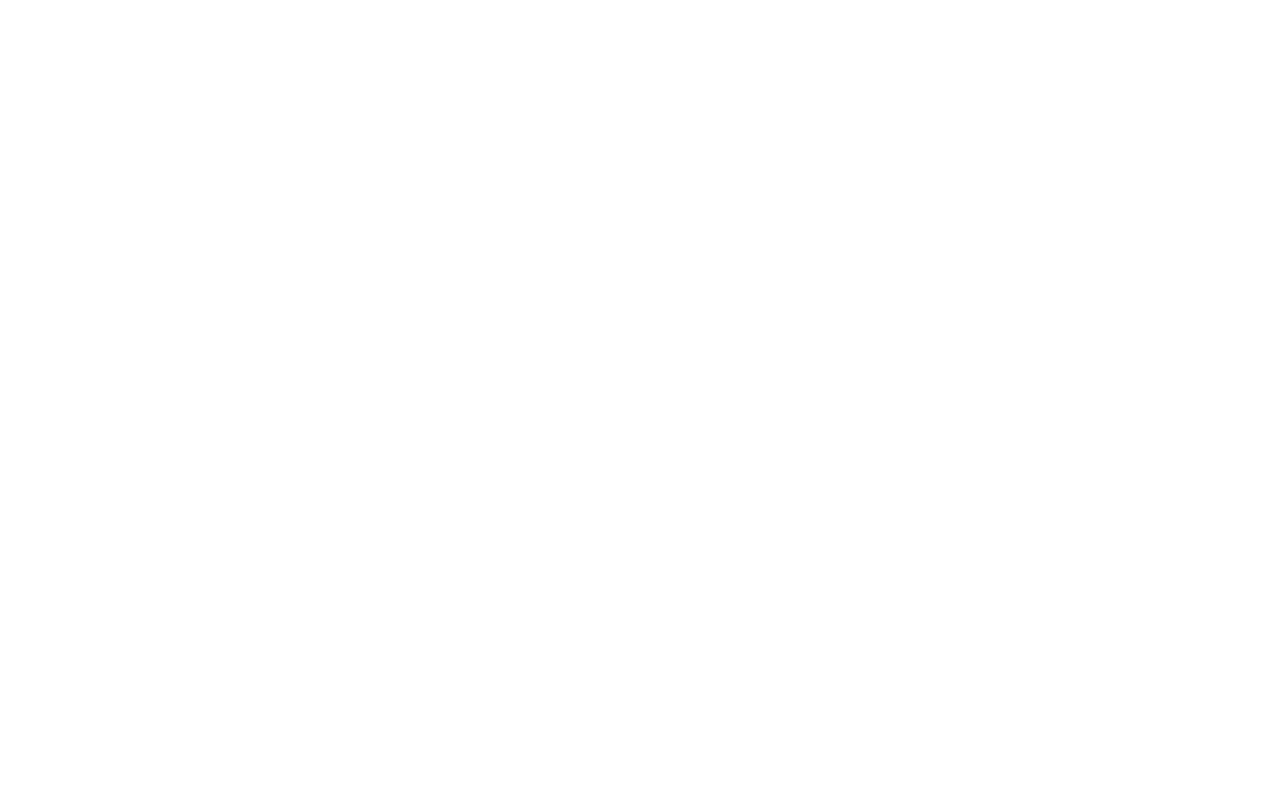
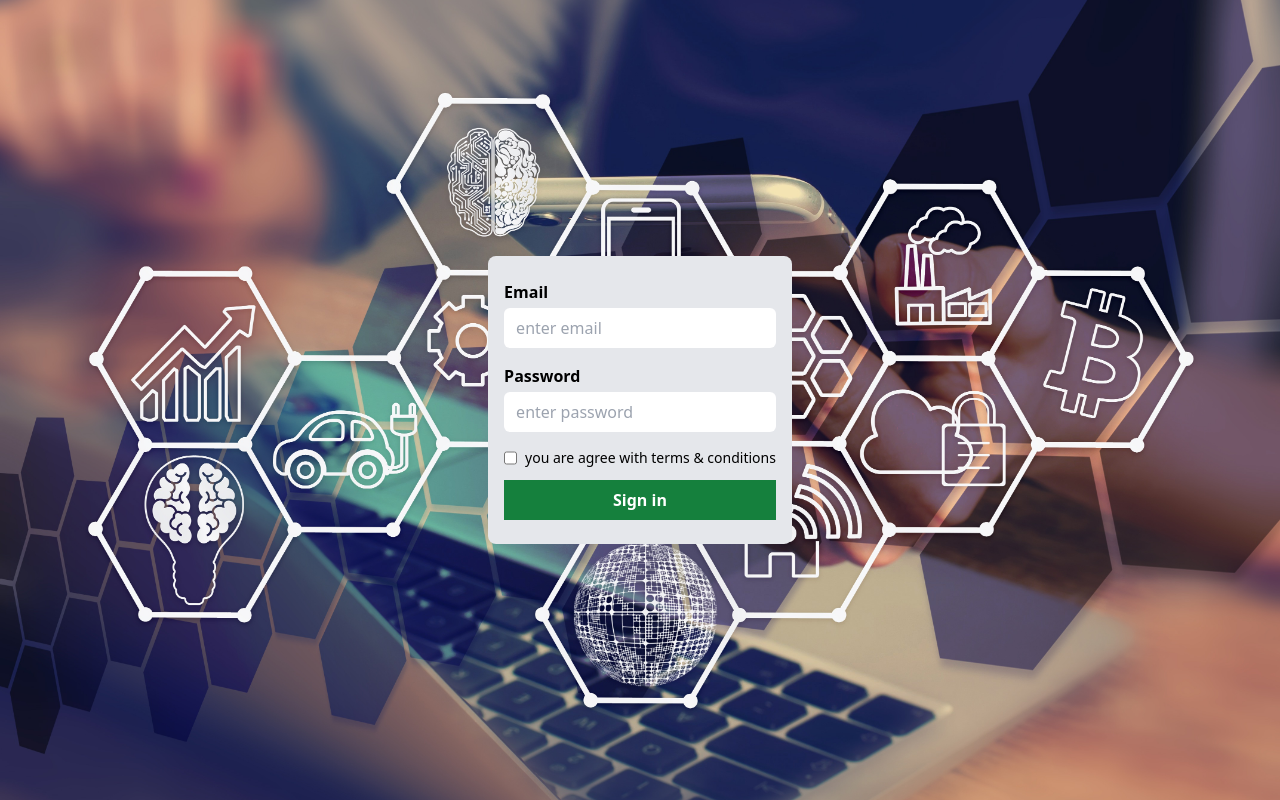
Before and after one commit to Bouaabdellah/Employees-Management-System, a React (Create React App) app in the folder frontend/: page /login in a window 1280 px wide. Built offline with nearby package versions, Linux system fonts and the light colour scheme.

Commit message:
make the login page, also add the validation of email and password

```diff
--- a/frontend/src/App.tsx
+++ b/frontend/src/App.tsx
@@ -1,9 +1,14 @@
-
+import { Route,Routes,BrowserRouter as Router } from "react-router-dom";
+import Login from "./components/login";
 
 function App() {
   return (
     <div className="App">
-
+      <Router>
+        <Routes>
+          <Route path="/login" element={<Login/>}/>
+        </Routes>
+      </Router>
     </div>
   );
 }
--- /dev/null
+++ b/frontend/src/components/login.tsx
@@ -0,0 +1,83 @@
+import React, { useState } from 'react';
+
+const Login = () => {
+   const [values,setValues] = useState({
+    email : '',
+    pwd : '',
+    terms : false
+   });
+   const [invalid,setInvalid] = useState(false);
+   const setEmail = (eve : React.ChangeEvent<HTMLInputElement>) => {
+   setValues({...values,email : eve.target.value});
+   };
+   const setpwd = (eve : React.ChangeEvent<HTMLInputElement>) => {
+   setValues({...values,pwd : eve.target.value});
+   };
+   const setTerms = () => {
+    setValues({...values,terms : !values.terms});
+   }
+
+   // handle submits
+   const handleSubmit = (eve : React.FormEvent<HTMLFormElement>) => {
+   eve.preventDefault();
+   // validation
+   if (values.terms){
+    // confirm that email and pwd not empty
+    if (!values.email.length || !values.pwd.length)
+      setInvalid(true);
+    else{
+      const validEmail = validateEmail(values.email);
+      const validPWD = validatePWD(values.pwd);
+      if (!validEmail || !validPWD)
+       setInvalid(true);
+      else{
+       console.log('all think is wright');
+      }
+    }
+   }
+   }
+
+  return (
+    <div className='flex justify-center items-center min-h-screen bg-loginPage bg-center bg-cover'>
+        <div className='px-4 py-6 bg-gray-200 rounded-lg'>
+         {invalid && <div className="py-2 px-3 bg-red-200 rounded-md text-red-600 mb-4">invalid login, try again</div>}
+         <form action="" onSubmit={handleSubmit}>
+            <div className='mb-4 flex flex-col gap-1'>
+                <label htmlFor="email" className='font-semibold'>Email</label>
+                <input type="text" placeholder='enter email' id='email'
+                className='py-2 px-3 rounded-md' onChange={setEmail}/>
+            </div>
+            <div className='mb-4 flex flex-col gap-1'>
+                <label htmlFor="password" className='font-semibold'>Password</label>
+                <input type="password" placeholder='enter password' id='password'
+                className='py-2 px-3 rounded-md' onChange={setpwd}/>
+            </div>
+            <div className='mt-2 mb-3 text-sm flex gap-2'>
+                <input type="checkbox" id='terms' onChange={setTerms}/>
+                <label htmlFor="terms">you are agree with terms & conditions</label>
+            </div>
+            <input type="submit" value="Sign in"
+            className='text-center py-2 text-white font-semibold bg-green-700 block w-full'/>
+        </form>
+        </div>
+    </div>
+  )
+}
+
+export default Login;
+
+const validateEmail = (email : string) : boolean => {
+  const regEmail = /^[^\s@]+@[^\s@]+\.[^\s@]+$/;
+  return regEmail.test(email);
+}
+
+const validatePWD = (pwd : string) : boolean => {
+  const validation = [/[a-z]/g,/[A-Z]/g,/[0-9]/g,/[$@$!%*#.?&-_]/g];
+  let stepsValidation = 0;
+  validation.forEach((ele : RegExp) : void => {
+    if (ele.test(pwd))
+      stepsValidation++;
+  });
+  console.log(stepsValidation);
+  return validation.length === stepsValidation;
+}
--- a/frontend/tailwind.config.js
+++ b/frontend/tailwind.config.js
@@ -4,7 +4,11 @@
     "./src/**/*.{js,jsx,ts,tsx}",
   ],
   theme: {
-    extend: {},
+    extend: {
+      backgroundImage : {
+        "loginPage" : "url('/src/imgs/digitization-6497133.jpg')"
+      }
+    },
   },
   plugins: [],
 }
```
Also changed, not shown: frontend/src/imgs/digitization-6497133.jpg (added).
